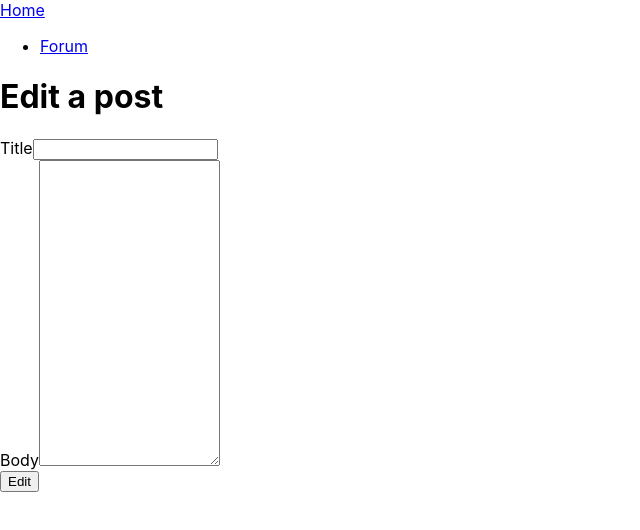
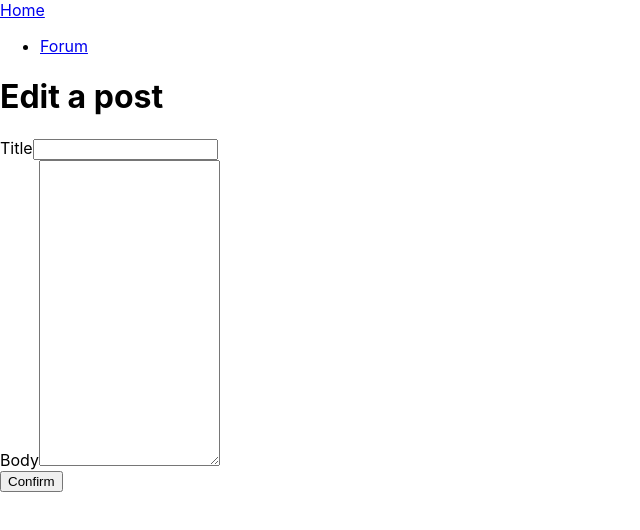
Before and after one commit to yureutaejin/Website-Seoultech-Passionpay, a React (Create React App) app in the folder project/frontend/front_app/: page /blogs/edit in a window 1280 px wide. Shown: the top 530 px of the page, without its empty margins (0-640 px from the left). Built offline with nearby package versions, Linux system fonts and the light colour scheme; no server answers; the HTML template or start-up script is replaced by a standard one.

Commit message:
prototype ver:0.1.1

```diff
--- a/project/frontend/front_app/db.json
+++ b/project/frontend/front_app/db.json
@@ -19,6 +19,11 @@
       "title": "명령어 설명",
       "body": "npm run start -> 리액트 앱 시작\nnpm run db -> json-server(가짜 웹 db 서버)를 포트 3001번으로 실행",
       "id": 7
+    },
+    {
+      "title": "진짜 기이이이이이이이이이이이이이이이이이이이이이이이이이이이이이이이이이이이이이이이이이이이인 제목",
+      "body": "long",
+      "id": 8
     }
   ]
 }
--- a/project/frontend/front_app/src/components/EditForm.js
+++ b/project/frontend/front_app/src/components/EditForm.js
@@ -44,10 +44,10 @@ const EditForm = ({ id }) => {
                 />
             </div>
             <button
-                className="btn btn-secondary"
+                className="btn btn-primary"
                 onClick={onSubmit}
             >
-                Edit
+                Confirm
             </button>
         </div>
     )
--- a/project/frontend/front_app/src/pages/ListPage.js
+++ b/project/frontend/front_app/src/pages/ListPage.js
@@ -53,8 +53,7 @@ const ListPage = () => {
                     </Link>
                 </div>
             </div>
-            {loading ? <LoadingSpinner /> : renderBlogList()
-            }
+            {loading ? <LoadingSpinner /> : renderBlogList()}
         </div>
     )
 }
--- a/project/frontend/front_app/src/pages/ShowPage.js
+++ b/project/frontend/front_app/src/pages/ShowPage.js
@@ -17,21 +17,23 @@ const ShowPage = () => {
     }
     const renderContents = () => {
         return (
-            <div>
-                <h1>{title}</h1>
-                <div>{body}</div>
+            <div className="d-flex justify-content-between">
+                <div>
+                    <h1>{title}</h1>
+                    <div>{body}</div>
+                </div>
+                <div>
+                    <Link to={`/blogs/edit/${id}`} className="btn btn-secondary">
+                        Edit
+                    </Link>
+                </div>
             </div>
         )
     }
     useEffect(() => { getContents() }, [])
     return (
-        <div className="d-flex justify-content-between">
+        <div>
             {loading ? <LoadingSpinner /> : renderContents()}
-            <div>
-                <Link to={`/blogs/edit/${id}`} className="btn btn-secondary">
-                    Edit
-                </Link>
-            </div>
         </div>
     )
 }
```
Also changed, not shown: project/frontend/front_app/package.json (line endings or trailing spaces), 1 other file (tests, documents, lock files or other folders).
